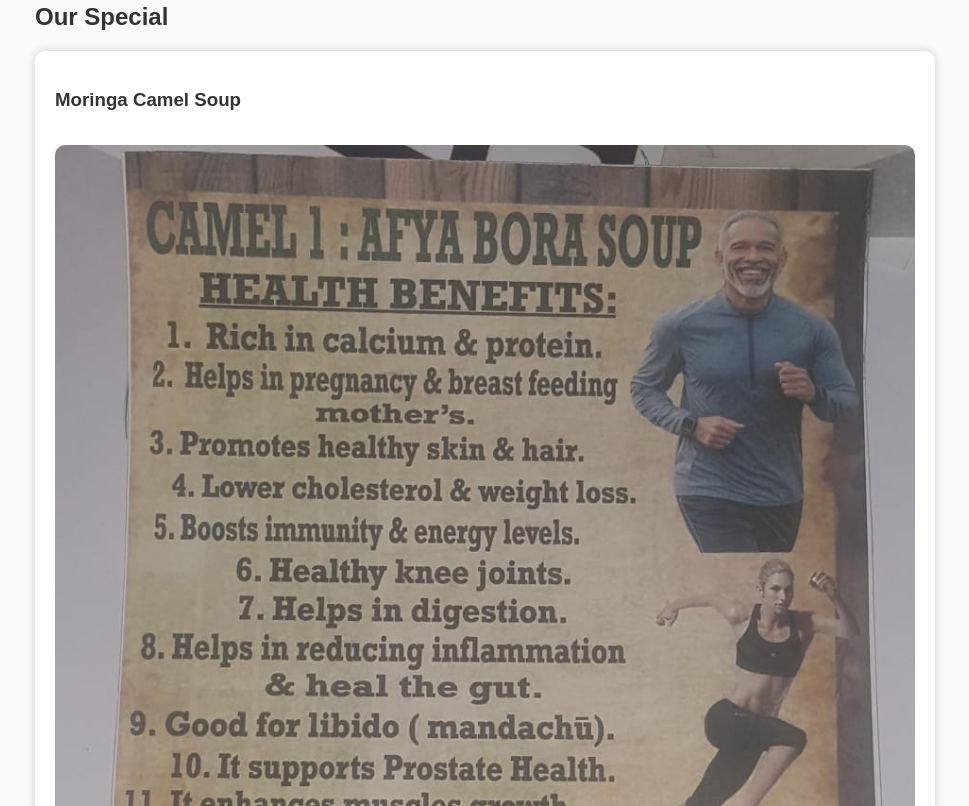
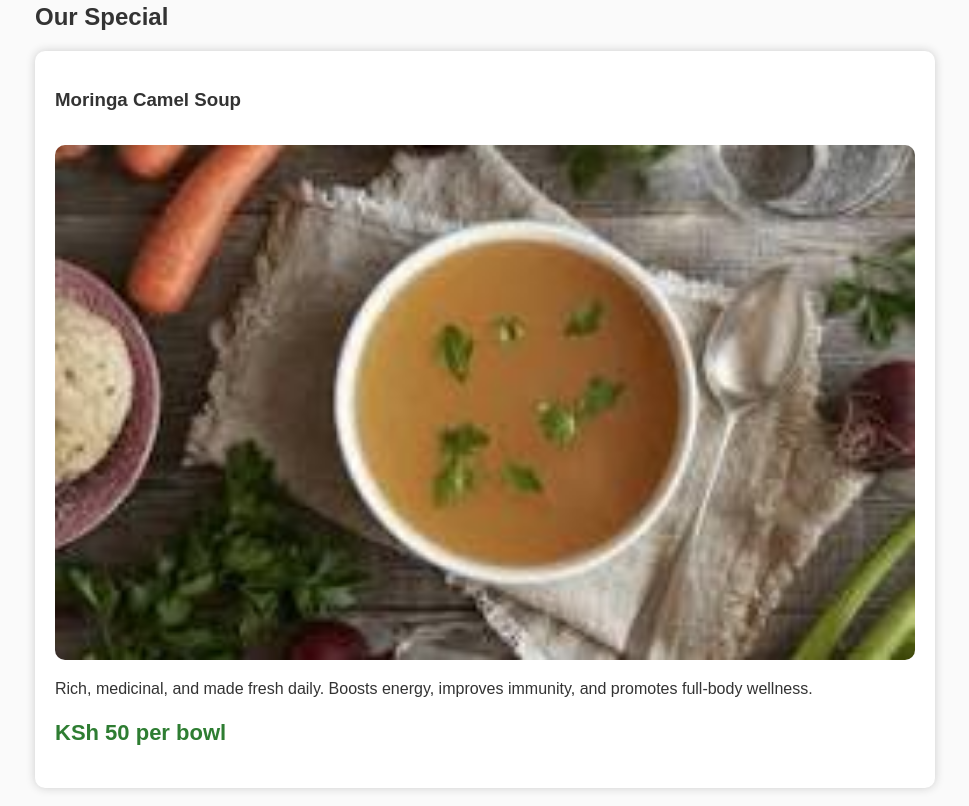
Before and after one commit to morismutuma/nutritious-moringa-camel-soup, a plain HTML site: page index.html in a window 1280 px wide. Shown: the part 2194-3000 px from the top of the page, without its empty margins (155-1124 px from the left). Drawn offline with Linux system fonts and the light colour scheme.

Commit message:
Update index.html

```diff
--- a/index.html
+++ b/index.html
@@ -44,7 +44,7 @@
         <h2>Our Special</h2>
         <div class="card">
             <h3>Moringa Camel Soup</h3>
-            <img src="images/Camel Health Benefits.jpeg" alt="Camel soup benefits" class="full-img">
+            <img src="images/cup soup.jpeg" alt="Camel soup benefits" class="full-img">
             <p>Rich, medicinal, and made fresh daily. Boosts energy, improves immunity, and promotes full-body wellness.</p>
             <p class="price">KSh 50 per bowl</p>
         </div>
```
